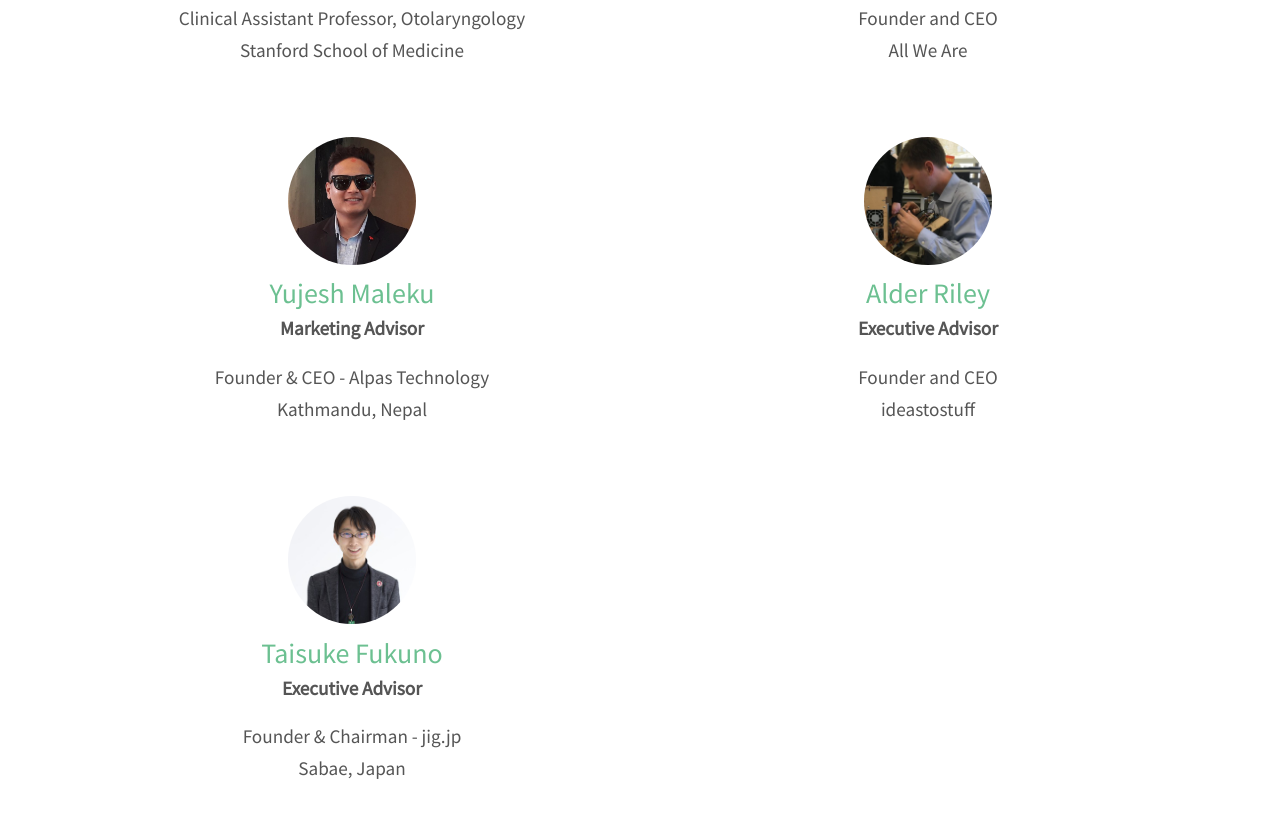
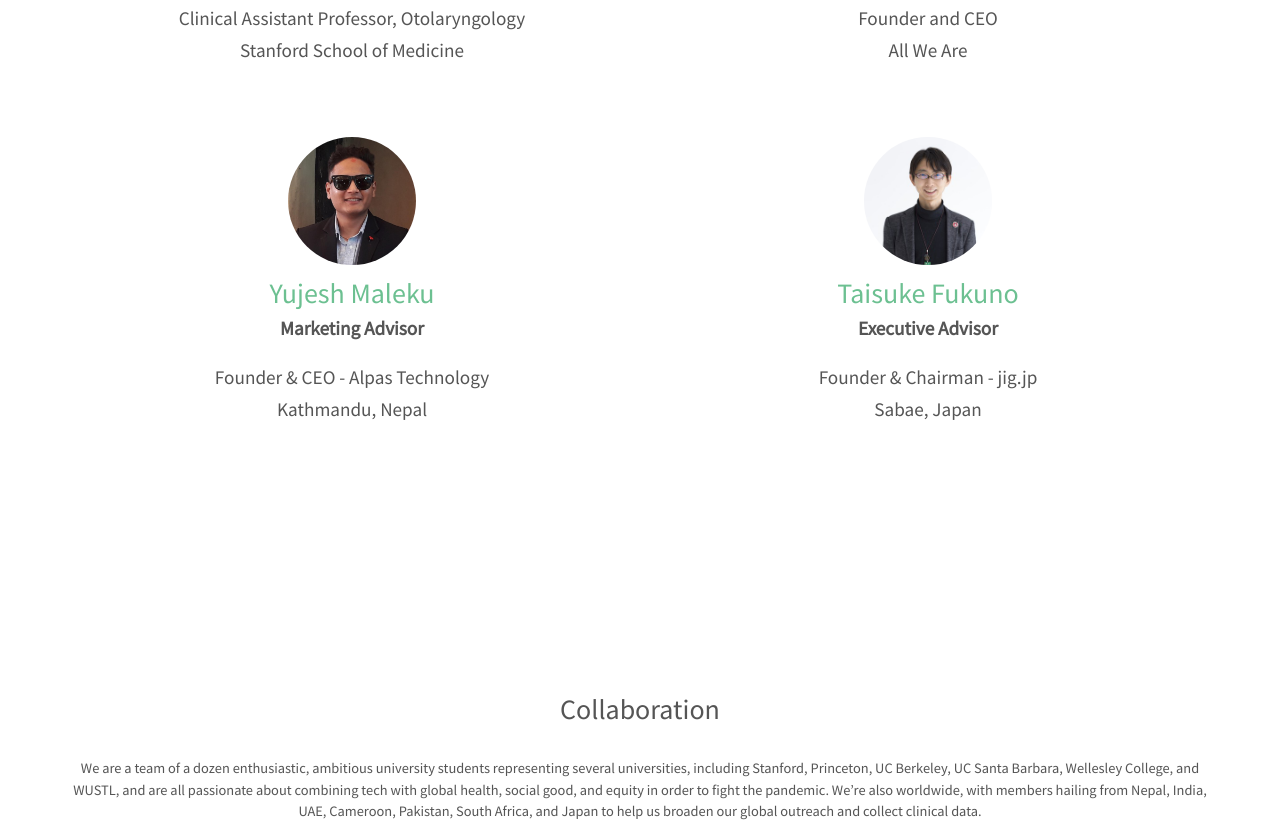
Before and after one commit to wabilasjad/virufy.github.io, a plain HTML site: page team.html in a window 1280 px wide. Shown: the part 1960-2782 px from the top of the page. Drawn offline with Linux system fonts and the light colour scheme.

Commit message:
remove outdated advisor

```diff
--- a/team.html
+++ b/team.html
@@ -187,20 +187,6 @@
 					</p>
 				</article>
 
-				<article class="team-card" itemscope itemtype="https://schema.org/Person">
-					<div class="image round">
-						<img src="images/team/alder.jpg" alt="Alder Riley" itemprop="image">
-					</div>
-					<header>
-						<h3 itemprop="name"class="member-names green-highlight"><a href="https://www.linkedin.com/in/alder-riley/" class="txt">Alder Riley</a></h3>
-						<h4 itemprop="jobTitle"><strong>Executive Advisor</strong></h4>
-					</header>
-					<p>
-						<span itemprop="jobTitle">Founder and CEO</span><br>
-						<span itemprop="affiliation">ideastostuff</span>
-					</p>
-				</article>
-
 				<article class="team-card">
 					<div class="image round">
 						<img src="images/team/taisuke.jpg" alt="Taisuke Fukuno">
```
